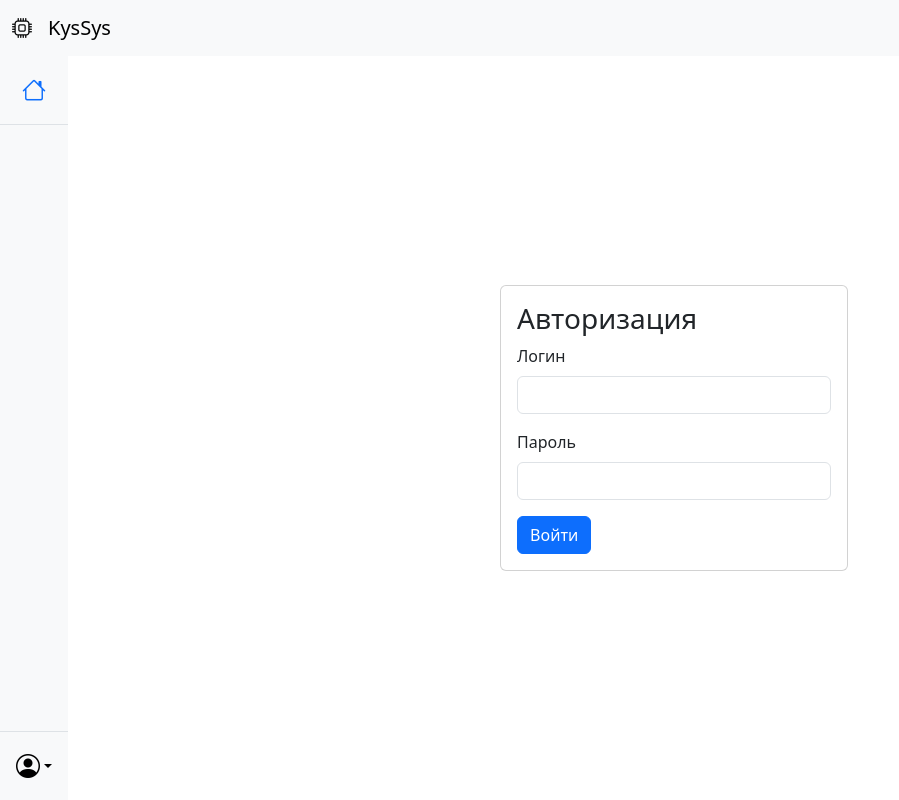
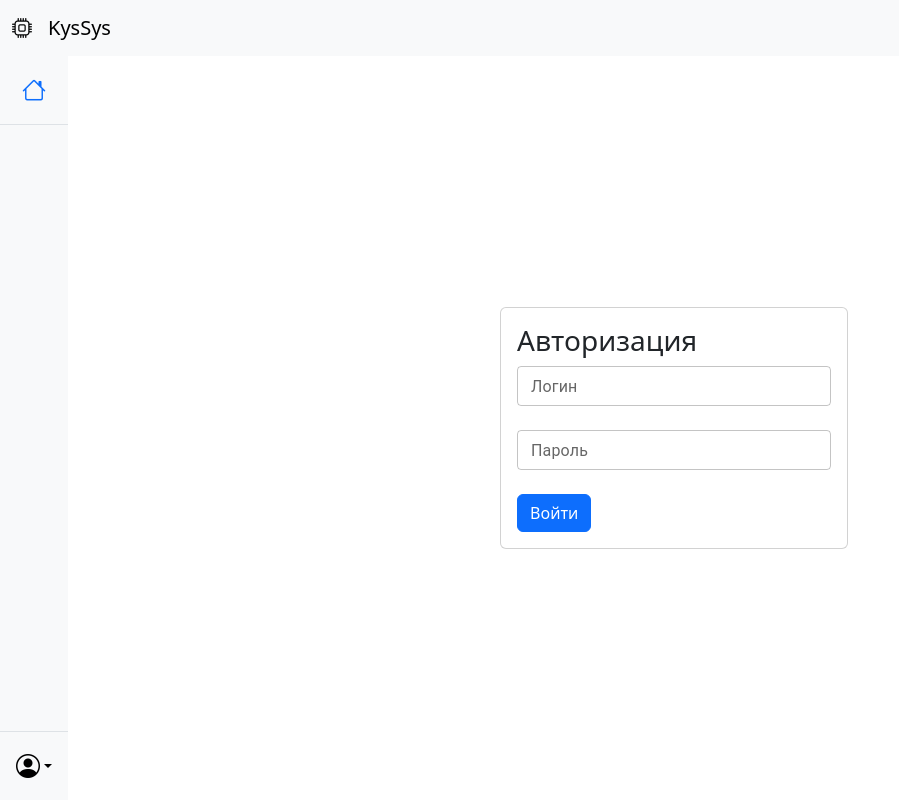
Before and after one commit to Pashs-ba/kus-sys, a React (Vite) app: page /login in a window 1280 px wide. Shown: the whole page, without its empty margins (0-899 px from the left). Built offline with nearby package versions, Linux system fonts and the light colour scheme.

Commit message:
add input mui

```diff
--- a/src/components/UI/BaseInput.tsx
+++ b/src/components/UI/BaseInput.tsx
@@ -1,43 +1,38 @@
 'use client';
 import {BaseInputType} from './types.ts'
 import {useEffect, useState} from "react";
+import {TextField} from "@mui/material";
+
 export default function BaseInput(
-    {
-        placeholder,
-        additionalClasses,
-        value,
-        disabled,
-        type,
-        min,
-        max,
-        required,
-        onInput,
-        onKeyPress,
-        size
-    }:
-        BaseInputType
+    props: BaseInputType
 ) {
+    const [value, setValue] = useState(props.value != undefined?props.value:"")
+    useEffect(()=>{
+        setValue(props.value != undefined?props.value:"")
+    }, [props.value])
+    const GetInputProps = () => {
+        let input_props = {} as any
+        if (props.min != undefined){
+            input_props["min"] = props.min
+        }
+        if (props.max){
+            input_props["max"] = props.max
+        }
+        return input_props
+    }
+
     return (
-        <input
-            className={"form-control " + additionalClasses}
-            placeholder={placeholder}
-            key={value}
-            defaultValue={value}
-            disabled={disabled}
-            type={type}
-            required={required}
-            min={min}
-            max={max}
-            size={size}
-            onChange={el=>{
-                if (onInput) {
-                    onInput(el)
-                }}}
-            onKeyDown={el=>{
-                if (onKeyPress) {
-                    onKeyPress(el)
-                }
+        <TextField
+            size={props.size?props.size as any:"small"}
+            label={props.label}
+            type={props.type?props.type:"text"}
+            value={value}
+            sx={{width: 1}}
+            inputProps={GetInputProps()}
+            onChange={(el)=>{
+                props.onInput && props.onInput(el.target.value)
+                setValue(el.target.value)
             }}
-        ></input>
+        ></TextField>
     )
 }
--- a/src/components/UI/ComboBox.tsx
+++ b/src/components/UI/ComboBox.tsx
@@ -1,5 +1,4 @@
 import {Autocomplete, TextField} from "@mui/material";
-import {ComboboxFieldType, ComboboxOptionsType} from "./types.ts";
 import {useEffect, useState} from "react";
 
 export default function ComboBox({label, onInput, value, real_options}: {
@@ -22,12 +21,13 @@ export default function ComboBox({label, onInput, value, real_options}: {
                     onInput(newValue)
                 }
             }}
-            sx={{width: 300}}
+            sx={{width: 1}}
             value={current_value}
             renderInput={
                 (params) => {
                     return (
                         <TextField {...params}
+                            size={"small"}
                                    label={label}
                         />
                     )
--- a/src/components/UI/Form.tsx
+++ b/src/components/UI/Form.tsx
@@ -69,18 +69,14 @@ export function Form({
         change_form_values({...form_values, [name]: el})
     }
 
-    function create_input(settings: BaseInputType, name: string) {
+    function create_input(settings: BaseInputType, name: string, label: string) {
         return (
-            <BaseInput placeholder={settings.placeholder}
-                       value={instance ? instance[name] : ""}
-                       disabled={settings.disabled}
-                       type={settings.type}
-                       min={settings.min}
-                       max={settings.max}
-                       required={settings.required}
-                       additionalClasses={settings.additionalClasses}
+            <BaseInput
+                value={instance? instance[name] : null}
+                label={label}
+                type={settings.type}
                        onInput={(el) => {
-                           element_value_change(el.currentTarget.value, name)
+                           element_value_change(el, name)
                        }}
             />
         )
@@ -233,7 +229,7 @@ export function Form({
         let rendered_element: ReactElement
         switch (element.type) {
             case ElementType.INPUT:
-                rendered_element = create_input(element.settings as BaseInputType, element.name)
+                rendered_element = create_input(element.settings as BaseInputType, element.name, element.label)
                 break
             case ElementType.SELECT:
                 rendered_element = create_select(element.settings as BaseSelectType, element.name)
@@ -269,16 +265,9 @@ export function Form({
                         <label className={"form-check-label"}>{element.label}</label>
                     </div>
                 )
-            case ElementType.COMBOBOX:
-                return (
-                    <div className={`${horizontal ? "me-3" : "mb-3"} d-flex justify-content-center`} key={element.name}>
-                        {rendered_element}
-                    </div>
-                )
             default:
                 return (
-                    <div className={`${horizontal ? "me-3" : "mb-3"}`} key={element.name}>
-                        <label className={"form-label"}>{element.label}</label>
+                    <div className={`${horizontal ? "me-4" : "mb-4"}`} key={element.name}>
                         {rendered_element}
                     </div>
                 )
--- a/src/components/UI/ScheduleElement.tsx
+++ b/src/components/UI/ScheduleElement.tsx
@@ -9,6 +9,7 @@ export function ScheduleElement({weekday, value, onInput}: {
     const [value_fixed, set_value_fixed] = useState(value)
     useEffect(() => {
         set_value_fixed(value)
+
     }, [value])
     return (
         <div className="row align-items-center justify-content-center mb-3">
@@ -19,11 +20,11 @@ export function ScheduleElement({weekday, value, onInput}: {
                 <BaseInput
                     type={"number"}
                     min={0}
-                    max={23}
+                    max={24}
                     value={value_fixed}
                     onInput={(el) => {
                         if (onInput) {
-                            onInput(el.currentTarget.value)
+                            onInput(el)
                         }
                     }}
                 />
--- a/src/pages/admin/Grade.tsx
+++ b/src/pages/admin/Grade.tsx
@@ -5,7 +5,7 @@ import Table from "../../components/UI/Table.tsx";
 import Modal from "../../components/UI/Modal.tsx";
 import ModalButton from "../../components/UI/ModalButton.tsx";
 import {Form} from "../../components/UI/Form.tsx";
-import {ElementType, SelectNodes} from "../../components/UI/types.ts";
+import {ComboboxOptionsType, ElementType, SelectNodes} from "../../components/UI/types.ts";
 import {Modal as BootstrapModal} from "bootstrap/dist/js/bootstrap.bundle.min.js"
 
 export default function Grade() {
@@ -21,23 +21,23 @@ export default function Grade() {
         })
     }, [])
 
-    function GetOptionsFromUsers(): SelectNodes[] {
+    function GetOptionsFromUsers(): ComboboxOptionsType[] {
         let not_student = users.filter((el) => !el.role.includes("student"))
         return not_student.map((el) => {
             return {
-                value: el.id,
-                text: `${el.surname} ${el.name[0]}.`
-            } as SelectNodes
+                id: el.id,
+                label: `${el.surname} ${el.name[0]}.`
+            } as ComboboxOptionsType
         })
     }
 
-    function GetStudentsOptions(): SelectNodes[] {
+    function GetStudentsOptions(): ComboboxOptionsType[] {
         let students = users.filter((el) => el.role.includes("student"))
         return students.map((el) => {
             return {
-                value: el.id,
-                text: `${el.surname} ${el.name[0]}.`
-            } as SelectNodes
+                id: el.id,
+                label: `${el.surname} ${el.name[0]}.`
+            } as ComboboxOptionsType
         })
     }
 
@@ -106,7 +106,7 @@ export default function Grade() {
                     {
                         name: "head_id",
                         label: "Руководитель",
-                        type: ElementType.SMART_SELECT,
+                        type: ElementType.COMBOBOX,
                         settings: {
                             options: GetOptionsFromUsers()
                         }
@@ -114,7 +114,7 @@ export default function Grade() {
                     {
                         name: "student",
                         label: "Ученики",
-                        type: ElementType.SMART_SELECT,
+                        type: ElementType.COMBOBOX,
                         settings: {
                             options: GetStudentsOptions(),
                             multiple: true,
```
Also changed, not shown: src/components/UI/types.ts (+5 -6 lines).
